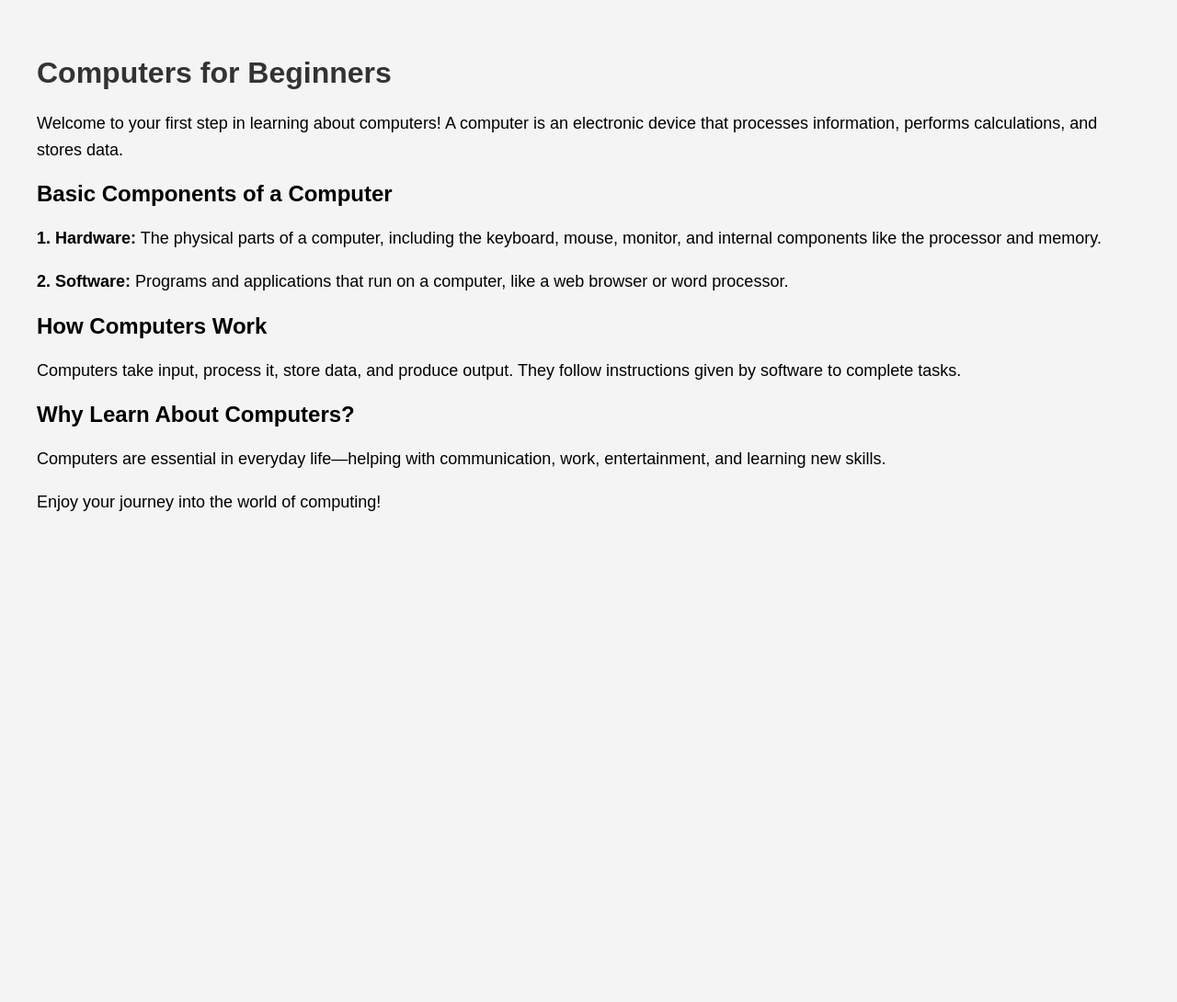
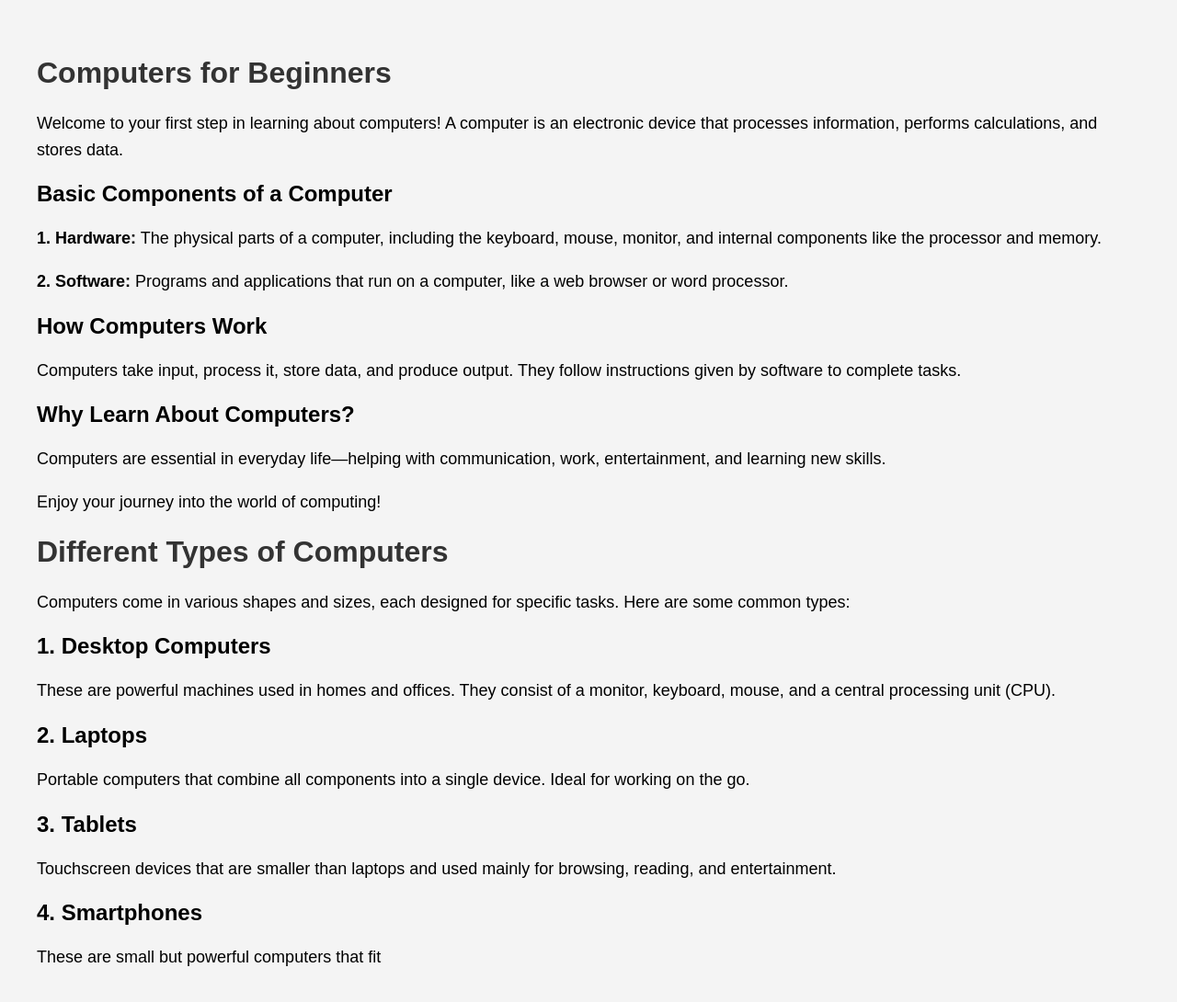
Before and after one commit to KeelanTheTechGuy/Learn-About-Computers, a plain HTML site: page Indet.Html in a window 1280 px wide. Shown: the whole page at 92% size. Before the commit the page ends 800 px from the top, so only its background shows below. Drawn offline with Linux system fonts and the light colour scheme.

Commit message:
Update Index.Html

```diff
--- a/Indet.Html
+++ b/Indet.Html
@@ -43,3 +43,45 @@
 
 </body>
 </html>
+<!DOCTYPE html>
+<html lang="en">
+<head>
+    <meta charset="UTF-8">
+    <meta name="viewport" content="width=device-width, initial-scale=1.0">
+    <title>Types of Computers</title>
+    <style>
+        body {
+            font-family: Arial, sans-serif;
+            margin: 20px;
+            padding: 20px;
+            background-color: #f4f4f4;
+        }
+        h1 {
+            color: #333;
+        }
+        p {
+            font-size: 18px;
+            line-height: 1.6;
+        }
+        ul {
+            font-size: 18px;
+        }
+    </style>
+</head>
+<body>
+
+    <h1>Different Types of Computers</h1>
+
+    <p>Computers come in various shapes and sizes, each designed for specific tasks. Here are some common types:</p>
+
+    <h2>1. Desktop Computers</h2>
+    <p>These are powerful machines used in homes and offices. They consist of a monitor, keyboard, mouse, and a central processing unit (CPU).</p>
+
+    <h2>2. Laptops</h2>
+    <p>Portable computers that combine all components into a single device. Ideal for working on the go.</p>
+
+    <h2>3. Tablets</h2>
+    <p>Touchscreen devices that are smaller than laptops and used mainly for browsing, reading, and entertainment.</p>
+
+    <h2>4. Smartphones</h2>
+    <p>These are small but powerful computers that fit
```
